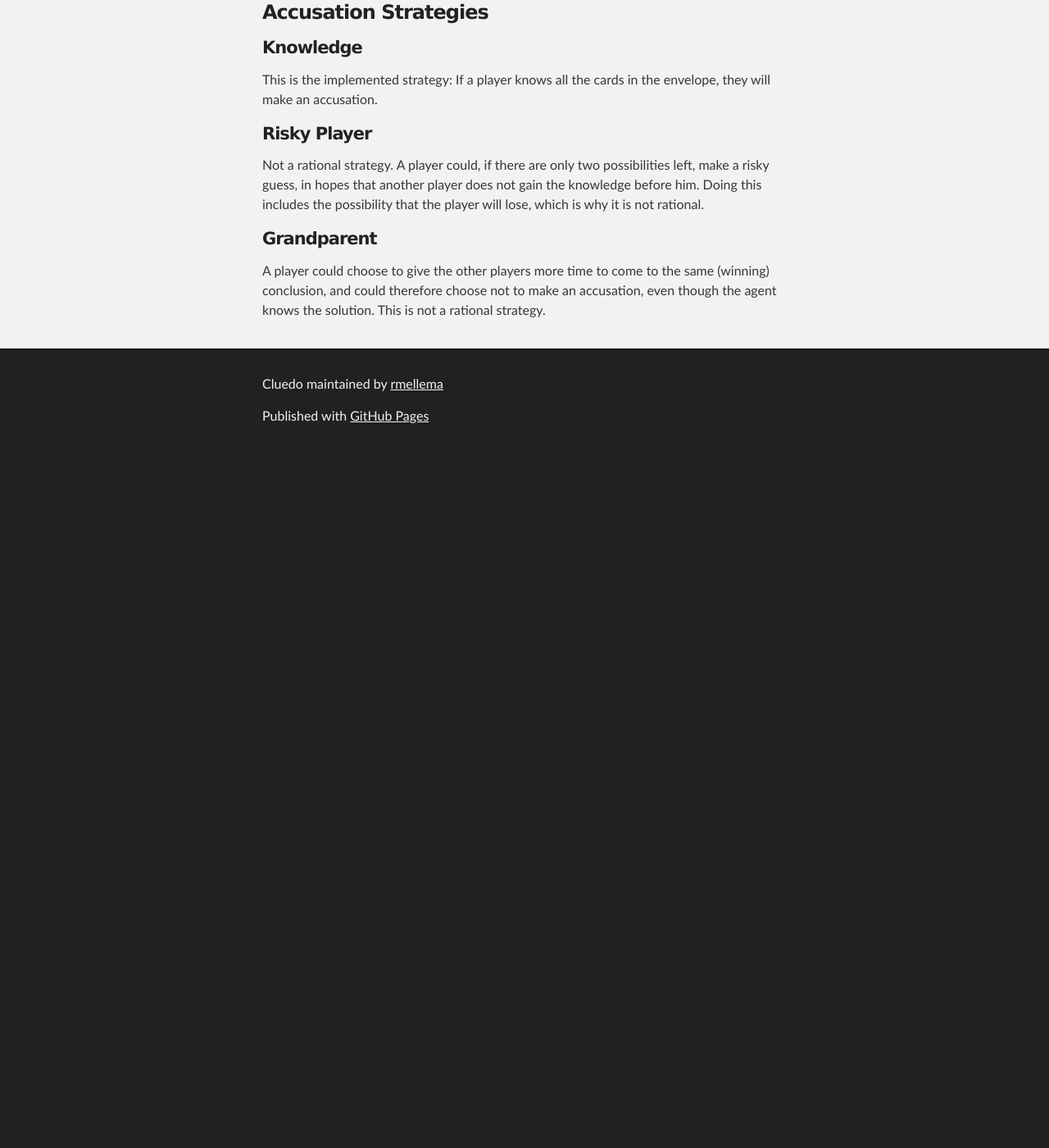
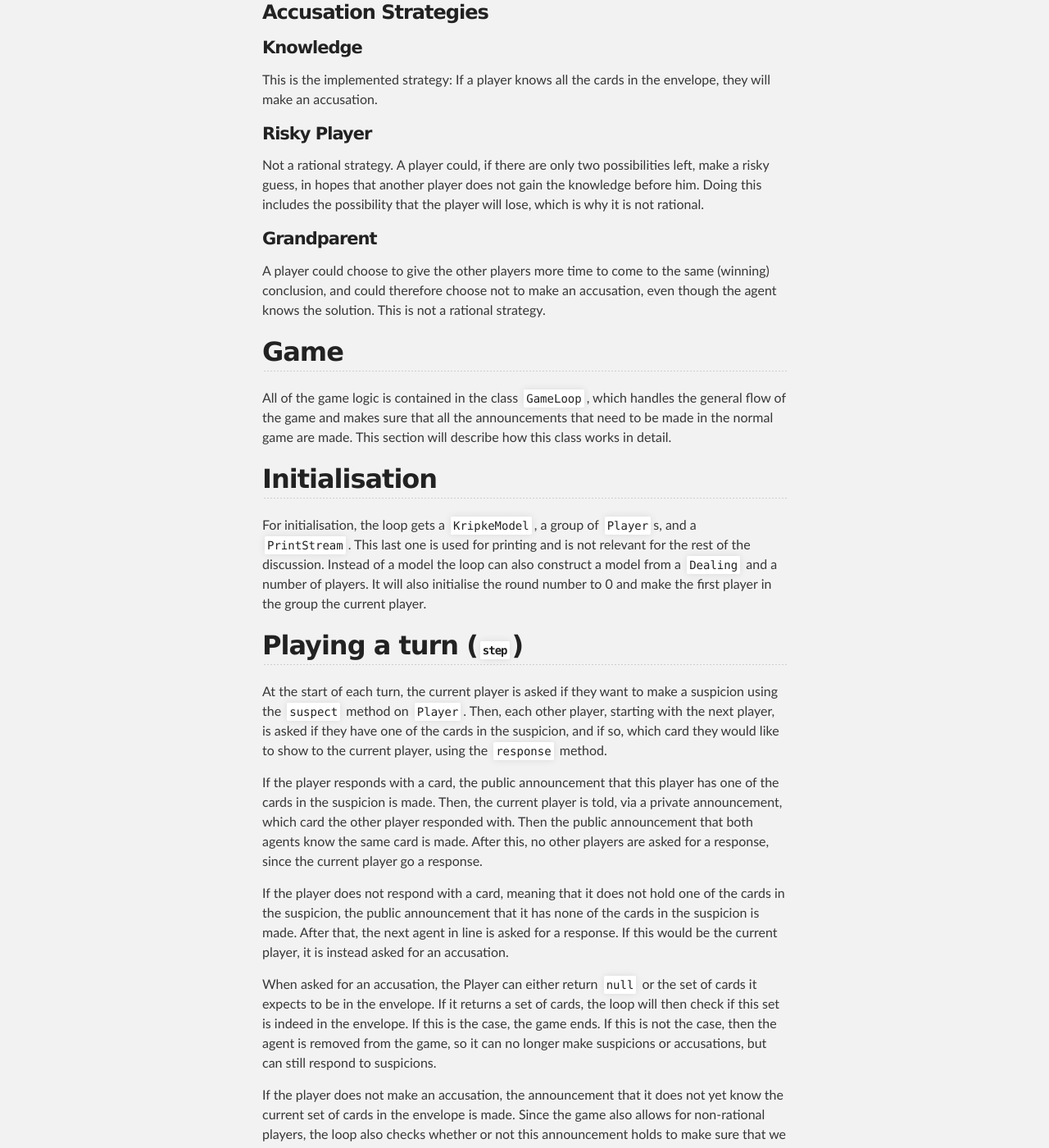
Before and after one commit to rmellema/Cluedo, a Jekyll site: the page built from implementation.html, in a window 1280 px wide and 1400 px high, scrolled down 5583 px. Shown: the whole window at 82% size. Built offline with Jekyll 4.4.1, drawn with Linux system fonts in a browser that asks for light colours; before the commit the page ends 6137 px from its top, so only the background shows below that; some of the changed text lies outside the part shown.

Commit message:
Wrote about the implementation of the gameloop

```diff
--- a/implementation.html
+++ b/implementation.html
@@ -3,13 +3,16 @@ title: Implementation
 layout: default
 ---
 
-<p>The implementation of the program is divided into four main parts, the
-<code>KripkeModel</code>, the implementation of logical <code>Formula</code>s
-for <b>PAC</b>, the implementation for the strategies, and the Graphical User
-Interface. Implementation details for these elements can be found here.  The
-javadoc for the entire project can be found <a href="./docs/index.html">
-  here</a>. They might be sligthly out of date for some classes.</p>
+<p>The implementation of the program is divided into four main parts, <a
+  href="#Model">the <code>KripkeModel</code>,</a> the <a
+  href="#Formula">implementation of logical <code>Formula</code>s for
+  <b>PAC</b></a>, the <a href="#Strategies">implementation for the
+  strategies</a>, and the <a href="#Game">actual game itself</a>.
+Implementation details for these elements can be found here. The javadoc for
+the entire project can be found <a href="./docs/index.html"> here</a>. They
+might be slightly out of date for some classes.</p>
 
+<a name="Model"></a>
 <h2>KripkeModel</h2>
 <p>This class describes a pointed Kripke model. In this model,  states,
 valuations of the states, the number of agents and the relations
@@ -73,6 +76,7 @@ Propositional variables can be easily evaluated in a dealing by checking
 whether the card is held by the player that the propositional variable
 specifies.</p>
 
+<a name="Formula"></a>
 <h2 id="evaluation-of-formulas">Evaluation of Formulas</h2>
 <p>For the evaluation of formulas, we decided to create a Formula class that
 could be subclassed to implement the specific operators for Epistemic Dynamic
@@ -143,6 +147,7 @@ have processed all states that are reachable. We return <code>true</code> if it
 holds in all reachable states. If it does not hold in one of those states we
 return <code>false</code>.</p>
 
+<a name="Strategies"></a>
 <h2>Player</h2>
 <p>This class describes a Player. Each player has a set of cards in their hand,
 and has functions which call the strategies they can play.  Every player also
@@ -248,3 +253,66 @@ lose, which is why it is not rational.</p>
 same (winning) conclusion, and could therefore choose not to make an
 accusation, even though the agent knows the solution. This is not a rational
 strategy.</p>
+
+<a name="Game"></a>
+<h2>Game</h2>
+<p>All of the game logic is contained in the class <code>GameLoop</code>, which
+handles the general flow of the game and makes sure that all the announcements
+that need to be made in the normal game are made. This section will describe
+how this class works in detail.</p>
+
+<h2 id="initialisation">Initialisation</h2>
+<p>For initialisation, the loop gets a <code>KripkeModel</code>, a group of
+<code>Player</code>s, and a <code>PrintStream</code>. This last one is used for
+printing and is not relevant for the rest of the discussion. Instead of a model
+the loop can also construct a model from a <code>Dealing</code> and a number of
+players. It will also initialise the round number to 0 and make the first
+player in the group the current player.</p>
+
+<h2 id="playing-a-turn-step">Playing a turn (<code>step</code>)</h2>
+<p>At the start of each turn, the current player is asked if they want to make
+a suspicion using the <code>suspect</code> method on <code>Player</code>. Then,
+each other player, starting with the next player, is asked if they have one of
+the cards in the suspicion, and if so, which card they would like to show to
+the current player, using the <code>response</code> method.</p>
+
+<p>If the player responds with a card, the public announcement that this player
+has one of the cards in the suspicion is made. Then, the current player is
+told, via a private announcement, which card the other player responded with.
+Then the public announcement that both agents know the same card is made. After
+this, no other players are asked for a response, since the current player go a
+response.</p>
+
+<p>If the player does not respond with a card, meaning that it does not hold
+one of the cards in the suspicion, the public announcement that it has none of
+the cards in the suspicion is made. After that, the next agent in line is asked
+for a response. If this would be the current player, it is instead asked for an
+accusation.</p>
+
+<p>When asked for an accusation, the Player can either return <code>null</code>
+or the set of cards it expects to be in the envelope. If it returns a set of
+cards, the loop will then check if this set is indeed in the envelope. If this
+is the case, the game ends. If this is not the case, then the agent is removed
+from the game, so it can no longer make suspicions or accusations, but can
+still respond to suspicions.</p>
+
+<p>If the player does not make an accusation, the announcement that it does not
+yet know the current set of cards in the envelope is made. Since the game also
+allows for non-rational players, the loop also checks whether or not this
+announcement holds to make sure that we do not make announcements which are
+untrue.</p>
+
+<p>After this, the next player becomes the current player, and if this is the
+player that also made the first turn, the round number is increased by one.
+During this process, players that were removed from the game are excluded.</p>
+
+<h2 id="playing-a-round-round">Playing a round (<code>round</code>)</h2>
+<p>In order to play a round, the loop keeps stepping until the round number
+changed or the game ended. Using this definition of round, it is not
+necessarily the case that each player gets to play during the round, but at the
+end of the round all of the agents have had an equal number of turns, or the
+game ended.</p>
+
+<h2 id="playing-a-game-game">Playing a game (<code>game</code>)</h2>
+<p>The <code>game</code> method simply keeps <code>step</code>ing until one of
+the players has won the game.</p>
```
